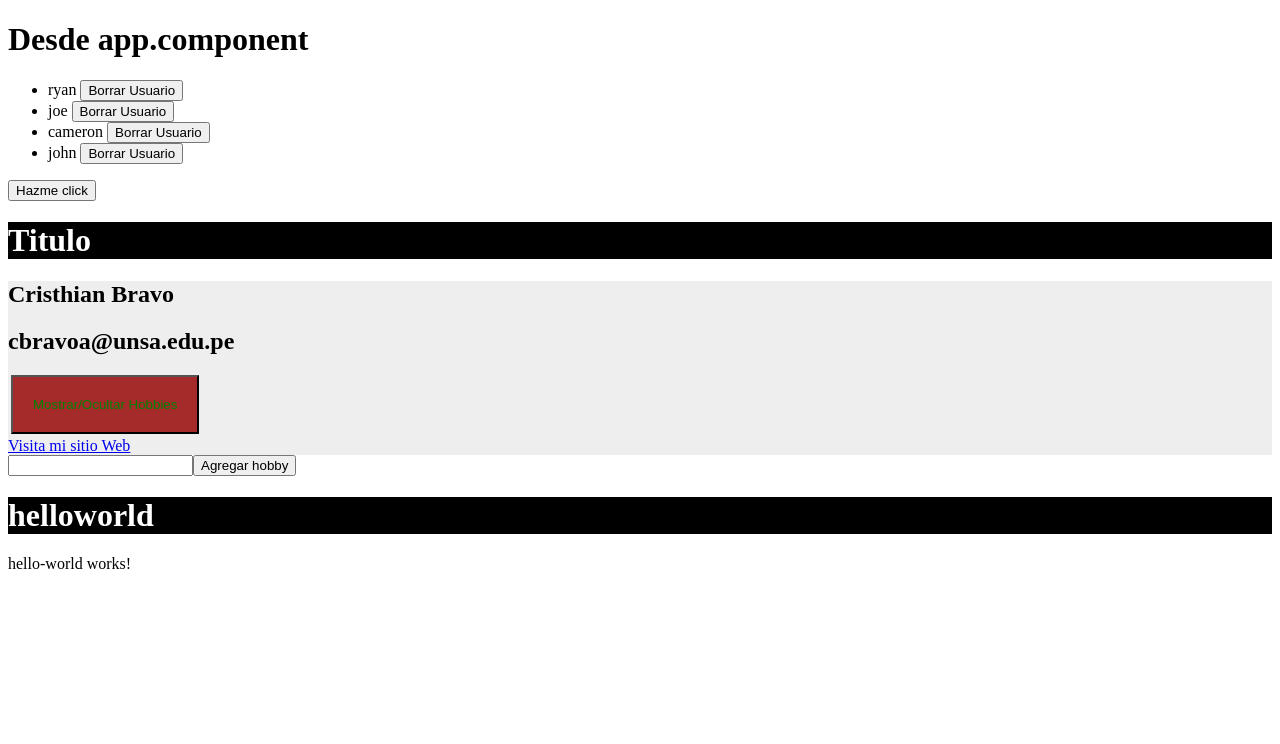
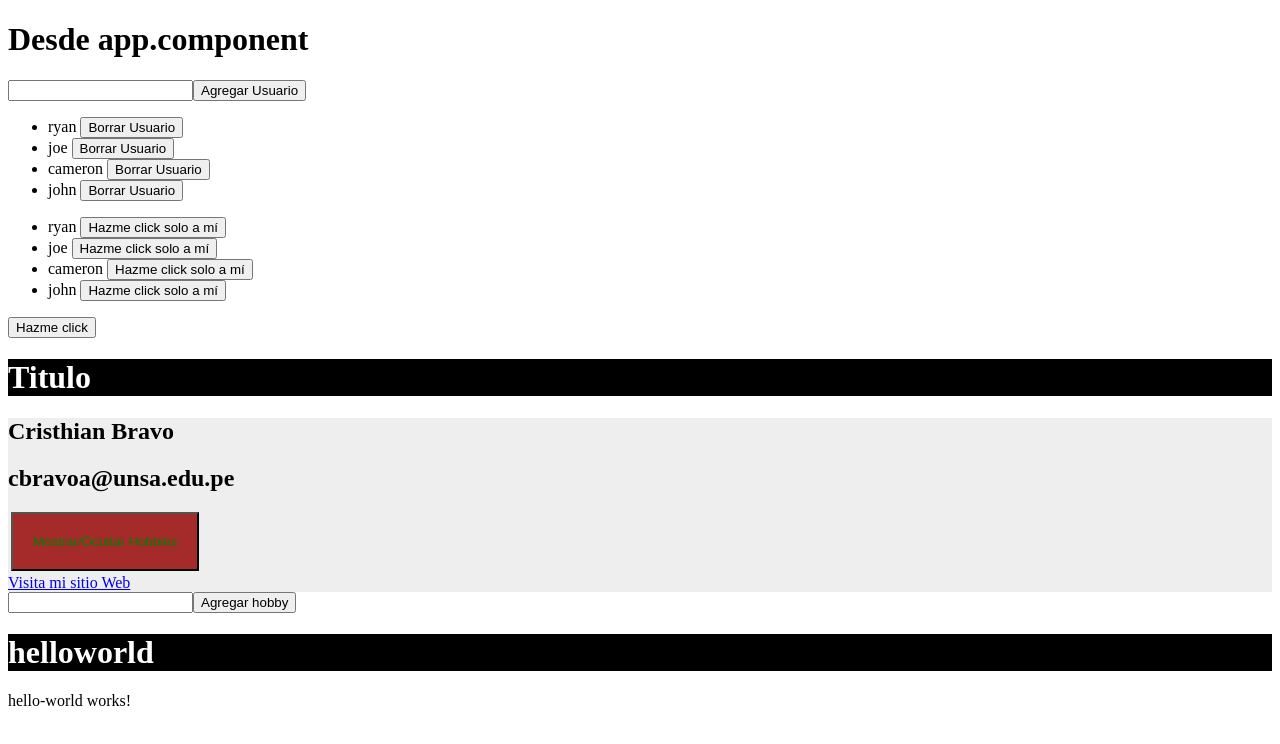
Before and after one commit to CristhianBravo865/Lab09---Angular, an Angular app in the folder my-dream-app/: page / in a window 1280 px wide. Shown: the top 744 px of the page. Built offline with nearby package versions, Linux system fonts and the light colour scheme.

Commit message:
Actividades: Agregar formulario para añadir usuarios

```diff
--- a/my-dream-app/src/app/app.html
+++ b/my-dream-app/src/app/app.html
@@ -1,12 +1,20 @@
 <router-outlet></router-outlet>
+<h1>Desde app.component</h1>
 
-<h1>Desde app.component</h1>
+<form (submit)="addUser(newUser)">
+  <input type="text" #newUser />
+  <button>Agregar Usuario</button>
+</form>
 
 <ul>
   <li *ngFor="let user of users">
     {{ user }}
     <button (click)="deleteUser(user)">Borrar Usuario</button>
   </li>
+</ul>
+
+<ul>
+  <app-user *ngFor="let user of users" [nameUser]="user"></app-user>
 </ul>
 
 <button (click)="sayHello()">Hazme click</button>
--- a/my-dream-app/src/app/app.ts
+++ b/my-dream-app/src/app/app.ts
@@ -49,7 +49,11 @@ export class AppComponent {
     }
   }
 }
-
+addUser(newUser: HTMLInputElement) {
+    this.users.push(newUser.value);
+    newUser.value = '';
+    newUser.focus();
+    return false;
 }
-
+}
 bootstrapApplication(AppComponent);
```
